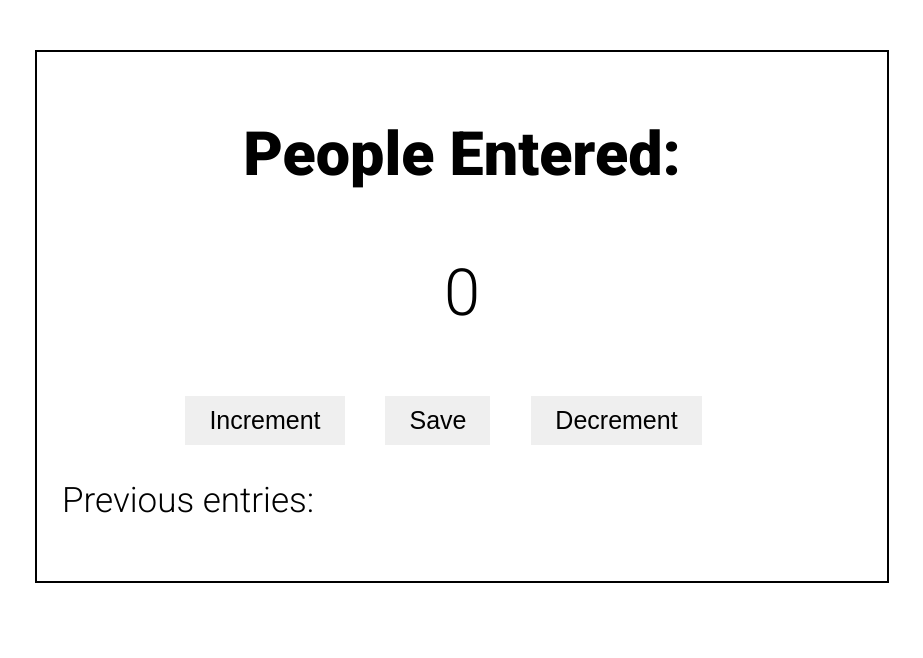
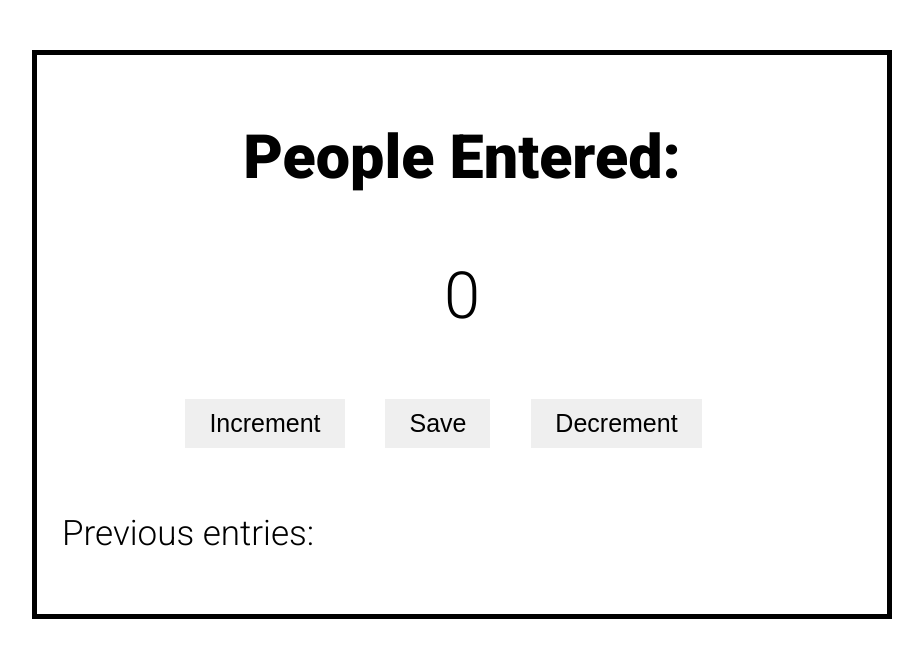
Before and after one commit to Mayank1728/Person-counter, a plain HTML site: page index.html in a window 1280 px wide. Shown: the whole page, without its empty margins (178-1101 px from the left). Drawn offline with Linux system fonts and the light colour scheme.

Commit message:
subtle-changes-2

```diff
--- a/styles.css
+++ b/styles.css
@@ -1,6 +1,6 @@
 body {
     font-family: 'Roboto', sans-serif;
-    border: 2px solid black;
+    border: 5px solid black;
     text-align: center;
     max-width: 800px;
     margin: 0 auto;
@@ -29,5 +29,6 @@ button {
 }
 
 #prev {
+    padding-top: 30px;
     text-align: left;
 }
```
